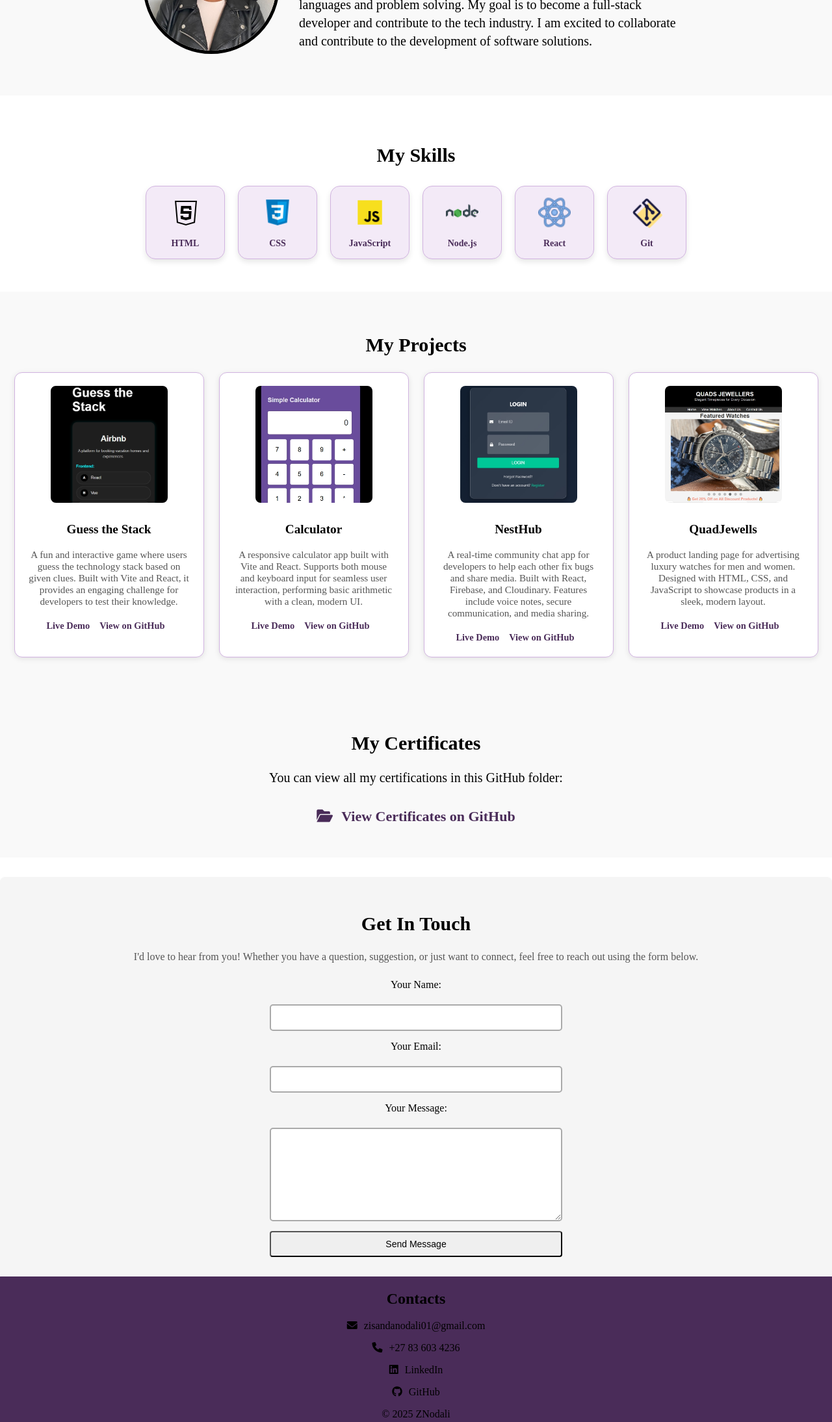
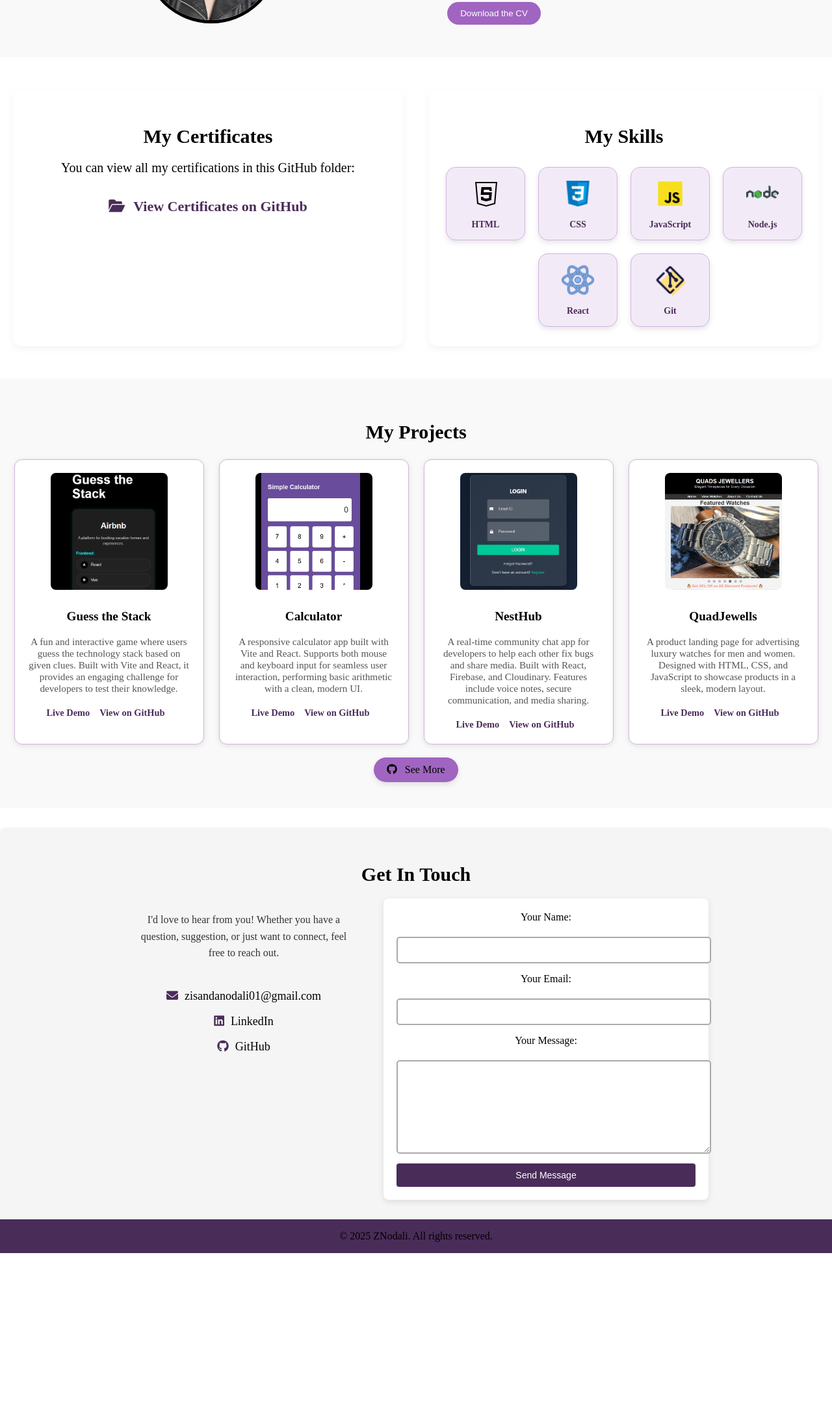
Before and after one commit to ZisandaNodali/MyPortfolio, a plain HTML site: page index.html in a window 1280 px wide. Shown: the part 609-2798 px from the top of the page at 65% size. After the commit the page ends 2538 px from the top, so only its background shows below. Drawn offline with Linux system fonts and the light colour scheme.

Commit message:
Fixed the contacts page and footer, home page and linked my name to home page.

```diff
--- a/index.html
+++ b/index.html
@@ -10,7 +10,9 @@
 <body>
     <!-- Top Bar / Navigation -->
     <div class="top-bar">
-        <div class="logo">Zisanda</div>
+        <a href="#home"
+            class="logo">Zisanda.
+        </a>
         <!-- Hamburger Icon -->
         <div class="hamburger" onclick="toggleMenu()">
             ☰
@@ -20,9 +22,9 @@
             <ul>
                 <li><a href="#home">Home</a></li>
                 <li><a href="#about">About Me</a></li>
-                <li><a href="#skills">My Skills</a></li>
+                <li><a href="#skills">Skills</a></li>
                 <li><a href="#projects">Projects</a></li>
-                <li><a href="#certificate">Certificates</a></li>
+                <!--<li><a href="#certificate">Certificates</a></li>-->
                 <li><a href="#contact-me">Contact</a></li>
             </ul>
         </nav>
@@ -33,7 +35,6 @@
         <div class="hero">
             <img src="Images\pixeltrue-web-development.png" alt="Zisanda Nodali">
             <h1>Hi there! My name is Zisanda Nodali and I'm a <span class="bounce">Software developer</span></h1>
-            <button id="download-cv">Download the CV</button>
         </div>
     </header>
 
@@ -42,20 +43,35 @@
         <div class="about-content">
             <img src="Images\IMG_9349.jpg" alt="ZisandaNodali" class="about-image">
             <div class="about-text">
-                <h2>About Me</h2>
+                <!--<h2>About Me</h2>-->
                 <p>I am a highly motivated software developer with passion for creating innovative solutions.
                     I possess a solid foundation in programming languages and problem solving.
                     My goal is to become a full-stack developer and contribute to the tech industry.
                     I am excited to collaborate and contribute to the development of software solutions.
                 </p>
+                <div class="download-container">
+                    <button id="download-cv" class="download-btn">Download the CV</button>
                 </div>
             </div>
+        </div>
+    </section>
+
+    <section class="skills-certificates-container">
+
+        <!-- Certificates Section -->
+        <section id="certificate" class="certificates">
+            <h2>My Certificates</h2>
+            <p>You can view all my certifications in this GitHub folder:</p>
+            <a href="https://github.com/ZisandaNodali/MyPortfolio/tree/main/certificates" target="_blank" class="cert-link">
+                <i class="fas fa-folder-open"></i> View Certificates on GitHub
+            </a>
         </section>
 
         <!-- Skills Section -->
         <section id="skills" class="skills">
             <h2>My Skills</h2>
             <div class="skills-list">
+                <!-- Skill cards here -->
                 <div class="skill-card">
                     <a href="https://developer.mozilla.org/en-US/docs/Web/HTML" target="_blank">
                         <img src="Images/icons8-html-50.png" alt="HTML">
@@ -93,6 +109,7 @@
                     </a>
                 </div>
             </div>
+        </section>
     </section>
 
     <!-- Projects Section -->
@@ -132,24 +149,33 @@
                 <a href="https://github.com/ZisandaNodali/quadjewells" target="_blank">View on GitHub</a>
             </div>
         </div>
+        <!-- See More Button -->
+        <div class="see-more-container">
+            <a href="https://github.com/ZisandaNodali?tab=repositories" target="_blank" class="see-more-btn">
+                <i class="fab fa-github"></i> See More
+            </a>
+        </div>
     </section>
-
-    <!-- Certificates Section -->
-    <section id="certificate" class="certificates">
-        <h2>My Certificates</h2>
-        <p>You can view all my certifications in this GitHub folder:</p>
-        <a href="https://github.com/ZisandaNodali/MyPortfolio/tree/main/certificates" target="_blank" class="cert-link">
-            <i class="fas fa-folder-open"></i> View Certificates on GitHub
-        </a>
-    </section>
-
 
    <!-- Contact Me Form Section -->
     <section id="contact-me" class="contact-me">
         <h2>Get In Touch</h2>
+
+
+        <div class="contact-container">
+            <!-- Left: Contact Info -->
+            <div class="contact-info">
                 <p class="contact-intro">
-            I'd love to hear from you! Whether you have a question, suggestion, or just want to connect, feel free to reach out using the form below.
+                    I'd love to hear from you! Whether you have a question, suggestion, or just want to connect, feel free to reach out.
                 </p>
+                <div class="contact-details">
+                    <p><i class="fas fa-envelope"></i><a href="mailto:zisandanodali01@gmail.com">zisandanodali01@gmail.com</a></p>
+                    <p><i class="fab fa-linkedin"></i><a href="https://www.linkedin.com/in/zisanda-nodali" target="_blank">LinkedIn</a></p>
+                    <p><i class="fab fa-github"></i><a href="https://github.com/ZisandaNodali" target="_blank">GitHub</a></p>
+                </div>
+            </div>
+
+            <!-- Right: Contact Form -->
             <div class="card">
                 <form name="contact" method="POST" data-netlify="true">
                     <input type="hidden" name="form-name" value="contact">
@@ -166,20 +192,13 @@
 
                     <button type="submit">Send Message</button>
                 </form>
-
+            </div>
         </div>
     </section>
 
-    <!-- Contact Section -->
-    <footer id="contact" class="contact">
-        <h2>Contacts</h2>
-        <div class="contact-info">
-            <p><i class="fas fa-envelope "></i><a href="mailto:zisandanodali01@gmail.com">zisandanodali01@gmail.com</a></p>
-            <p><i class="fas fa-phone "></i><a href="tel:+27836034236">+27 83 603 4236</a></p>
-            <p><i class="fab fa-linkedin "></i><a href="https://www.linkedin.com/in/zisanda-nodali" target="_blank">LinkedIn</a></p>
-            <p><i class="fab fa-github "></i><a href="https://github.com/ZisandaNodali" target="_blank">GitHub</a></p>
-        </div>
-        <p>&copy; 2025 ZNodali</p>
+    <!-- Footer Section -->
+    <footer class="contact">
+        <p>&copy; 2025 ZNodali. All rights reserved.</p>
     </footer>
 
     <script src="script.js"></script>
--- a/script.js
+++ b/script.js
@@ -17,13 +17,30 @@ function isInViewport(element) {
     return rect.top >= 0 && rect.bottom <= window.innerHeight;
 }
 
-// Handle scroll event to add the 'visible' class
-window.addEventListener('scroll', function() {
-    const aboutSection = document.querySelector('#skills');
-    if (isInViewport(aboutSection)) {
-        aboutSection.classList.add('visible');
+// Replace the scroll event listener with Intersection Observer for smoother performance
+document.addEventListener('DOMContentLoaded', function() {
+    // Create an Intersection Observer
+    const observer = new IntersectionObserver((entries) => {
+      entries.forEach(entry => {
+        // When skills section is in viewport
+        if (entry.isIntersecting) {
+          entry.target.classList.add('visible');
+        }
+      });
+    }, {
+      // Options for the observer
+      threshold: 0.2, // When 20% of the element is visible
+      rootMargin: '0px 0px -50px 0px' // Triggers a bit before the element is fully in view
+    });
+
+    // Select the skills section by ID and start observing it
+    const skillsSection = document.querySelector('#skills');
+    if (skillsSection) {
+      observer.observe(skillsSection);
     }
-});
+  });
+
+  // You can remove the isInViewport function as it's no longer needed
 window.addEventListener('scroll', function() {
     const aboutSection = document.querySelector('#portfolio');
     if (isInViewport(aboutSection)) {
--- a/style.css
+++ b/style.css
@@ -37,7 +37,13 @@ section {
     font-size: 20px;
     font-weight: bold;
     flex-shrink: 0;
+    text-decoration: none; /* removes underline */
+    color: white;          /* makes sure it's the same as the rest of the top bar */
 }
+.top-bar .logo:hover {
+    color: #a065c0;
+}
+
 
 .top-bar nav {
     flex-grow: 0;
@@ -99,13 +105,17 @@ header {
     display: block;
 }
 
-.hero button {
+.download-btn {
     padding: 10px 20px;
     background-color: #a065c0;
     border: none;
     color: white;
     border-radius: 20px;
     cursor: pointer;
+}
+.download-container {
+    text-align: center;
+    margin-top: 20px;
 }
 
 /* Bounce Animation */
@@ -284,7 +294,37 @@ header {
     transform: scale(1.05); /* Subtle zoom effect */
 }
 
+/* See More Button Styling */
+.see-more-container {
+    display: flex;
+    justify-content: center;
+    margin-top: 20px;
+}
+
+.see-more-btn {
+    display: inline-block;
+    padding: 10px 20px;
+    background-color: #a065c0;
+    color: black;
+    text-decoration: none;
+    border-radius: 20px;
+    font-size: 1rem;
+    transition: all 0.3s ease;
+    box-shadow: 0 4px 8px rgba(0, 0, 0, 0.1);
+}
+
+.see-more-btn:hover {
+    background-color: #5d3970;
+    transform: translateY(-3px);
+    box-shadow: 0 6px 12px rgba(0, 0, 0, 0.15);
+}
+
+.see-more-btn i {
+    margin-right: 8px;
+}
+
 /* ===================== CONTACT ME FORM ===================== */
+/* CSS for Contact Section */
 .contact-me {
     background-color: whitesmoke;
     padding: 30px 15px;
@@ -293,18 +333,64 @@ header {
     box-shadow: 0 3px 5px rgba(0, 0, 0, 0.08);
 }
 
+.contact-me h2 {
+    text-align: center;
+    margin-bottom: 20px;
+}
+
+.contact-container {
+    display: flex;
+    justify-content: space-between;
+    align-items: flex-start;
+    gap: 30px;
+    flex-wrap: wrap;
+    max-width: 900px;
+    margin: 0 auto;
+}
+
+.contact-info {
+    flex: 1;
+    min-width: 250px;
+    max-width: 350px; /* Increased to allow better text display */
+    font-size: 18px;
+    padding: 20px;
+    display: flex;
+    flex-direction: column;
+}
+
 .contact-intro {
     font-size: 16px;
-    margin: 10px 0 25px;
+    margin: 0 0 25px;
     color: #555;
+    text-align: center; /* Changed from center to left */
+    line-height: 1.6; /* Improved line height for readability */
+}
+
+.contact-details {
+    margin-top: 10px;
+}
+
+.contact-info p {
+    margin-bottom: 15px;
+    color: #333;
+}
+
+.card {
+    flex: 2;
+    min-width: 300px;
+    max-width: 500px;
+    padding: 20px;
+    box-sizing: border-box;
+    box-shadow: 0 3px 10px rgba(0, 0, 0, 0.1);
+    border-radius: 8px;
+    background-color: white;
 }
 
 .contact-me form {
-    max-width: 450px;
-    margin: 0 auto;
     display: flex;
     flex-direction: column;
     gap: 15px;
+    width: 100%;
 }
 
 .contact-me label {
@@ -317,8 +403,9 @@ header {
 .contact-me textarea {
     padding: 10px;
     font-size: 15px;
-    border: 2px solid #aaa; /* darker gray */
+    border: 2px solid #aaa;
     border-radius: 5px;
+    width: 100%;
 }
 
 .contact-me textarea {
@@ -329,15 +416,15 @@ header {
     padding: 10px 16px;
     font-size: 14px;
     border-radius: 4px;
+    background-color: #4a2c59;
+    color: white;
+    border: none;
+    cursor: pointer;
+    transition: background-color 0.3s;
 }
 
-/* ===================== FOOTER ===================== */
-footer {
-    background-color: #4a2c59;
-    color: black;
-    padding: 1px 0; /* reduce top and bottom padding */
-    font-size: 16px; /* optional: reduce text size */
-    text-align: center;
+.contact-me button:hover {
+    background-color: #5d3970;
 }
 
 .contact-info a {
@@ -352,6 +439,32 @@ footer {
 
 .contact-info i {
     margin-right: 10px;
+    color: #4a2c59;
+}
+
+@media (max-width: 768px) {
+    .contact-container {
+        flex-direction: column;
+        align-items: center;
+    }
+
+    .contact-info, .card {
+        max-width: 100%;
+        width: 100%;
+    }
+
+    .contact-intro {
+        text-align: center; /* Center text on mobile */
+    }
+}
+
+/* ===================== FOOTER ===================== */
+footer {
+    background-color: #4a2c59;
+    color: black;
+    padding: 1px 0; /* reduce top and bottom padding */
+    font-size: 16px; /* optional: reduce text size */
+    text-align: center;
 }
 
 /* ===================== CERTIFICATES ===================== */
@@ -359,6 +472,7 @@ footer {
     padding: 50px 20px;
     background-color: #f9f9f9;
     text-align: center;
+    min-height: 300px; /* Adjust as needed */
 }
 
 .cert-link {
@@ -377,7 +491,32 @@ footer {
 .cert-link:hover {
     text-decoration: underline;
 }
+/* ===================== SKILLS + CERTIFICATES CONTAINER ===================== */
+.skills-certificates-container {
+    display: flex;
+    flex-wrap: wrap;
+    justify-content: space-between;
+    gap: 40px;
+    padding: 50px 20px;
+    background-color: #fff;
+}
 
+/* Make sure both sections take equal space and look neat */
+.skills,
+.certificates {
+    flex: 1 1 45%;
+    box-shadow: 0 4px 12px rgba(0, 0, 0, 0.05);
+    padding: 30px 20px;
+    border-radius: 12px;
+    background-color: #ffffff;
+}
+
+/* Adjust heading spacing inside each section */
+.skills h2,
+.certificates h2 {
+    text-align: center;
+    margin-bottom: 20px;
+}
 
 /* ===================== MEDIA QUERIES ===================== */
 @media (max-width: 768px) {
@@ -473,3 +612,14 @@ footer {
         padding-left: 20px;
     }
 }
+@media (max-width: 768px) {
+    .skills-certificates-container {
+        flex-direction: column;
+        padding: 30px 15px;
+    }
+
+    .skills,
+    .certificates {
+        flex: 1 1 100%;
+    }
+}
```
Lines whose indentation alone changed are shown as unchanged.
